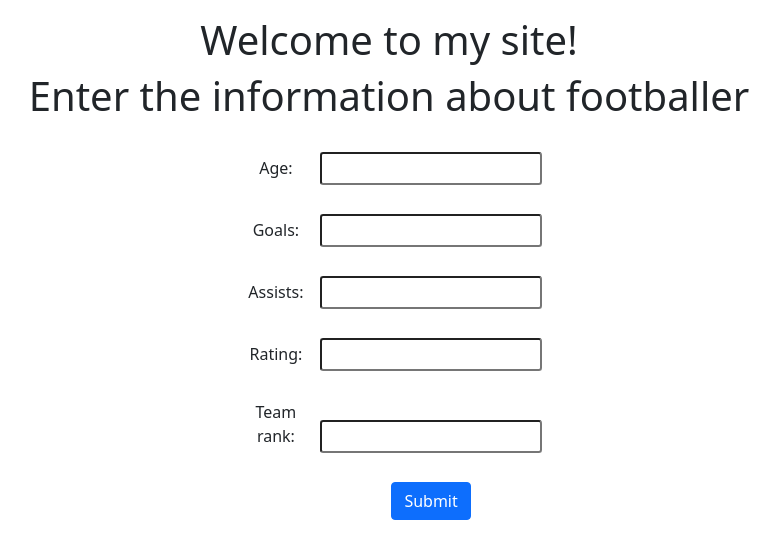
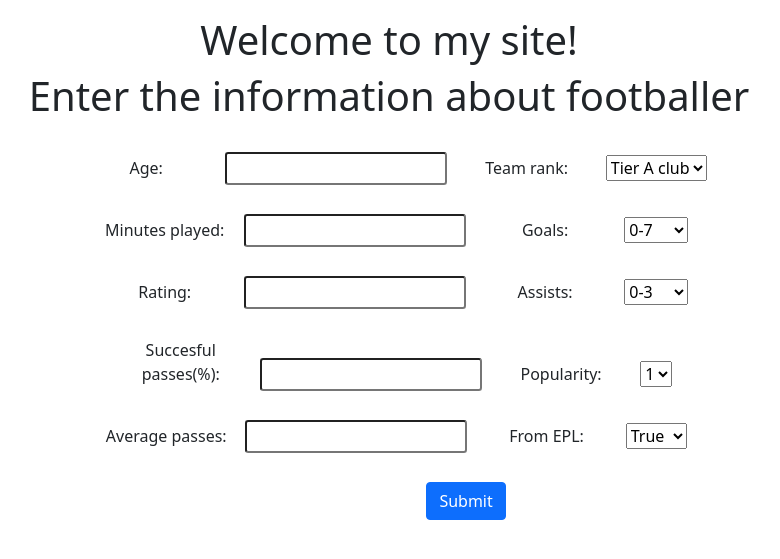
Before and after one commit to MorShow/players-market-value-prediction, a Flask app: page / in a window 1280 px wide. Shown: the top 559 px of the page, without its empty margins (251-1031 px from the left). Run offline with Flask 3, Linux system fonts and the light colour scheme; parts of the project's set-up code (start-up, migrations or seed data) failed here and were passed over.

Commit message:
Web page customizing

```diff
--- a/page/static/stylesheet.css
+++ b/page/static/stylesheet.css
@@ -3,6 +3,6 @@ div.field {
 }
 
 div.field label {
-    width: 80px;
+    width: 150px;
     height: 15px;
 }
--- a/page/templates/index.html
+++ b/page/templates/index.html
@@ -15,23 +15,56 @@
             <form class="p-4 text-center" action="/" method="post">
                 <div class="field">
                     <label for="age">Age:</label>
-                    <input class="form-control-sm" type="text" id="age" name="age"><br><br>
+                    <input class="form-control-sm" type="text" id="age" name="age">
+                    <label for="rank">Team rank:</label>
+                    <select id="rank" name="rank">
+                        <option value="rank_a">Tier A club</option>
+                        <option value="rank_b">Tier B club</option>
+                        <option value="rank_c">Tier C club</option>
+                    </select><br><br>
                 </div>
                 <div class="field">
+                    <label for="mins">Minutes played:</label>
+                    <input class="form-control-sm" type="text" id="mins" name="mins">
                     <label for="goals">Goals:</label>
-                    <input class="form-control-sm" type="text" id="goals" name="goals"><br><br>
-                </div>
-                <div class="field">
-                    <label for="assists">Assists:</label>
-                    <input class="form-control-sm" type="text" id="assists" name="assists"><br><br>
+                    <select id="goals" name="goals">
+                        <option value="goals_7">0-7</option>
+                        <option value="goals_14">8-14</option>
+                        <option value="goals_21">15-21</option>
+                        <option value="goals_28">22-28</option>
+                    </select><br><br>
                 </div>
                 <div class="field">
                     <label for="rating">Rating:</label>
-                    <input class="form-control-sm" type="text" id="rating" name="rating"><br><br>
+                    <input class="form-control-sm" type="text" id="rating" name="rating">
+                    <label for="assists">Assists:</label>
+                    <select id="assists" name="assists">
+                        <option value="assists_3">0-3</option>
+                        <option value="assists_7">4-7</option>
+                        <option value="assists_10">7-10</option>
+                        <option value="assists_14">11-14</option>
+                    </select><br><br>
                 </div>
                 <div class="field">
-                    <label for="rank">Team rank:</label>
-                    <input class="form-control-sm" type="text" id="rank" name="rank"><br><br>
+                    <label for="ps">Succesful passes(%):</label>
+                    <input class="form-control-sm" type="text" id="ps" name="ps">
+                    <label for="popularity">Popularity:</label>
+                    <select id="popularity" name="popularity">
+                        <option value="popularity_1">1</option>
+                        <option value="popularity_2">2</option>
+                        <option value="popularity_3">3</option>
+                        <option value="popularity_4">4</option>
+                        <option value="popularity_5">5</option>
+                    </select><br><br>
+                </div>
+                <div class="field">
+                    <label for="avgp">Average passes:</label>
+                    <input class="form-control-sm" type="text" id="avgp" name="avgp">
+                    <label for="epl">From EPL:</label>
+                    <select id="epl" name="epl">
+                        <option value="epl_true">True</option>
+                        <option value="epl_false">False</option>
+                    </select><br><br>
                 </div>
                 <div class="field">
                     <label></label>
```
